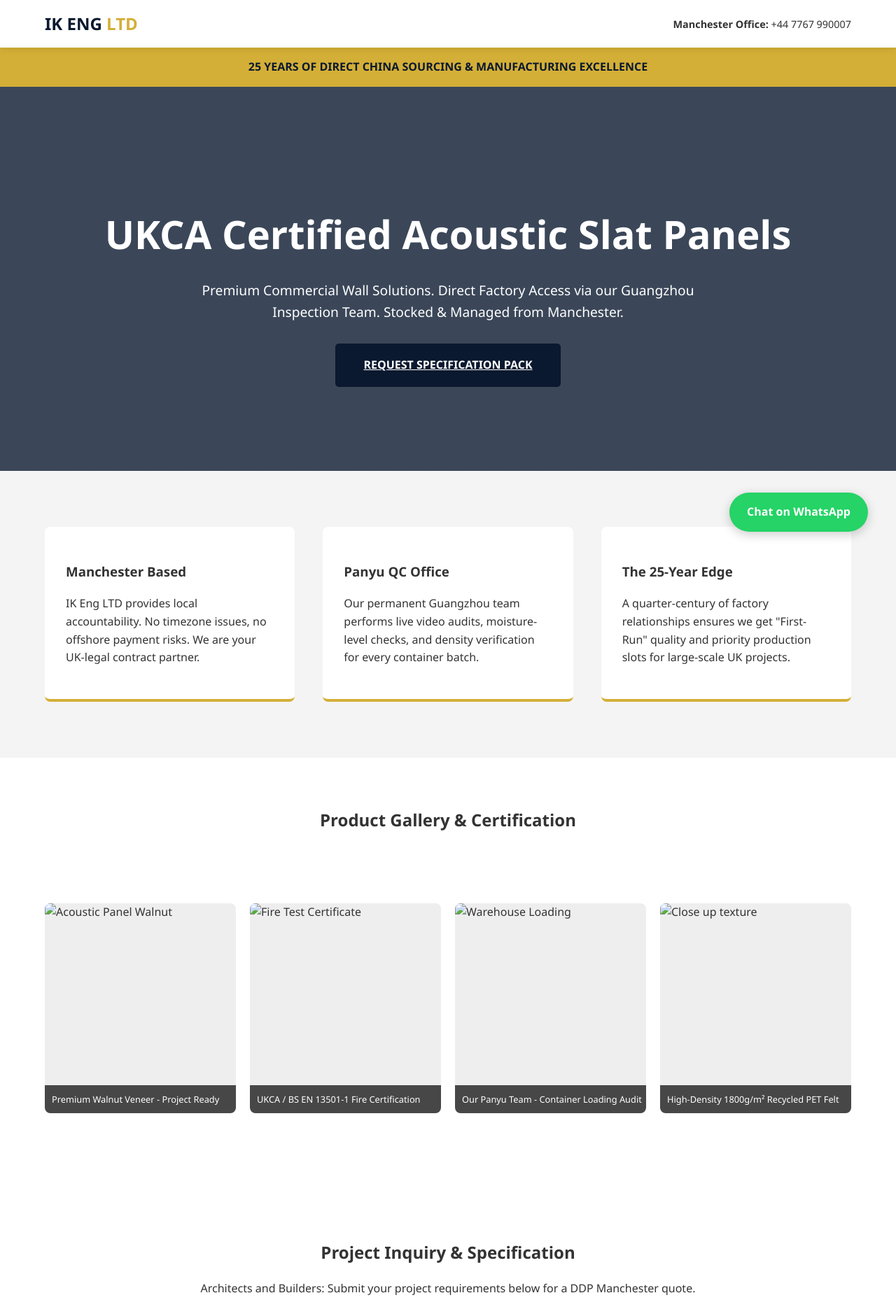
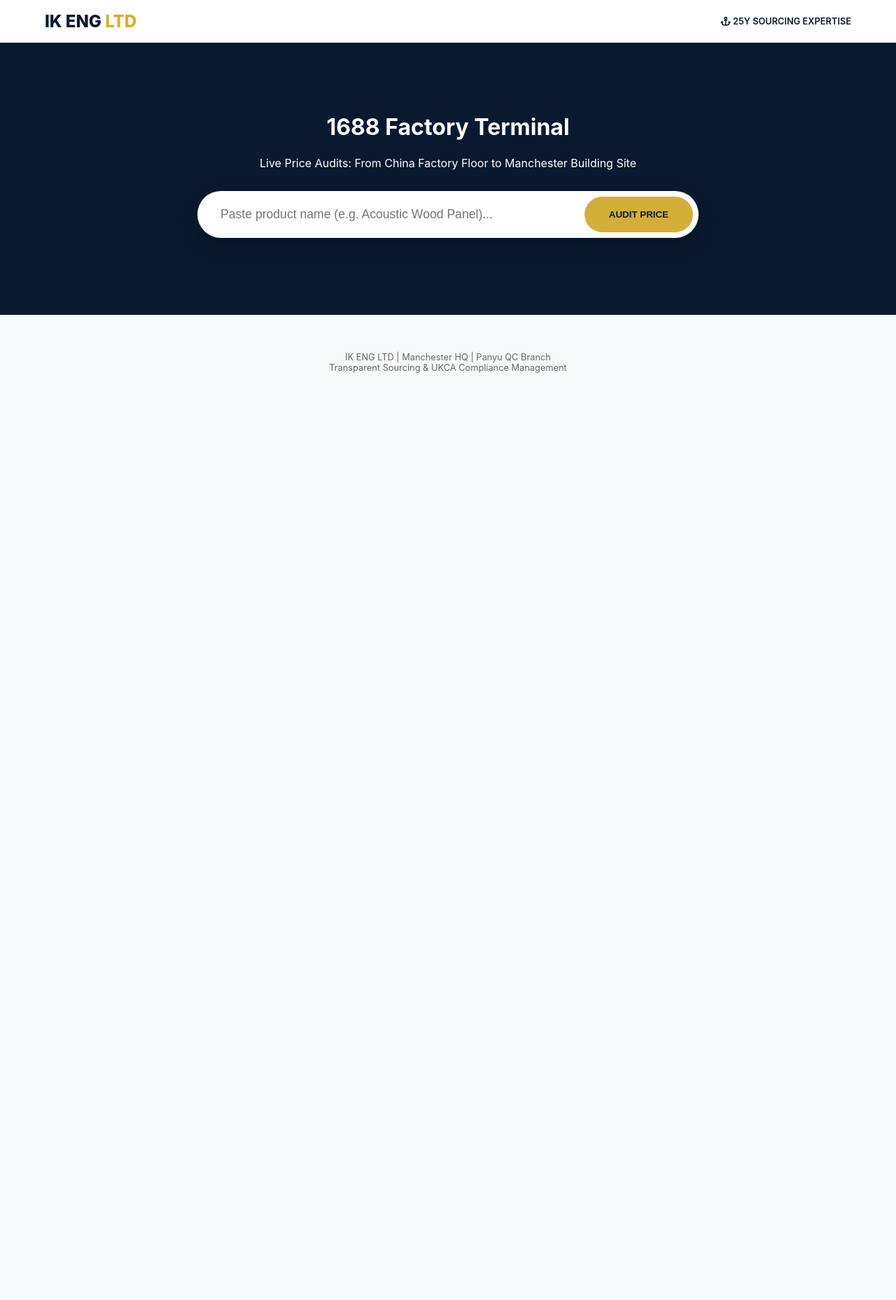
Before and after one commit to saijkp/jyothis-mvp, a plain HTML site: page index.html in a window 1280 px wide. Shown: the top 1858 px of the page at 70% size. After the commit the page ends 800 px from the top, so only its background shows below. Drawn offline with Linux system fonts and the light colour scheme.

Commit message:
Revamp index.html with new title and styles
Updated the title and modified styles for the header, hero section, and various components. Added search functionality and adjusted layout for better user experience.

```diff
--- a/index.html
+++ b/index.html
@@ -3,146 +3,139 @@
 <head>
     <meta charset="UTF-8">
     <meta name="viewport" content="width=device-width, initial-scale=1.0">
-    <title>IK Eng LTD | UKCA Acoustic Solutions | Manchester & Guangzhou</title>
+    <title>IK ENG LTD | Sourcing Terminal</title>
+    <link rel="stylesheet" href="https://cdnjs.cloudflare.com/ajax/libs/font-awesome/6.0.0/css/all.min.css">
     <style>
-        :root {
-            --primary: #0a192f;
-            --accent: #d4af37;
-            --light: #f4f4f4;
-            --text: #333;
+        :root { --primary: #0a192f; --accent: #d4af37; --success: #27ae60; --white: #ffffff; }
+        body { font-family: 'Inter', sans-serif; margin: 0; background: #f8f9fa; color: var(--primary); }
+
+        /* Header */
+        nav { background: var(--white); padding: 1rem 5%; display: flex; justify-content: space-between; align-items: center; box-shadow: 0 2px 10px rgba(0,0,0,0.05); }
+        .logo { font-size: 1.5rem; font-weight: 800; }
+        .logo span { color: var(--accent); }
+
+        /* Hero & Search */
+        .hero { background: var(--primary); color: white; padding: 80px 5%; text-align: center; }
+        .search-box { max-width: 700px; margin: 30px auto; background: white; padding: 8px; border-radius: 50px; display: flex; box-shadow: 0 10px 25px rgba(0,0,0,0.2); }
+        .search-box input { flex: 1; border: none; padding: 15px 25px; font-size: 1.1rem; outline: none; border-radius: 50px; }
+        .search-box button { background: var(--accent); color: var(--primary); border: none; padding: 15px 35px; border-radius: 50px; font-weight: 700; cursor: pointer; transition: 0.3s; }
+        .search-box button:hover { transform: scale(1.05); background: #c5a02c; }
+
+        /* Results Container */
+        #results { max-width: 1100px; margin: -50px auto 50px; padding: 0 20px; }
+        .loading { text-align: center; color: white; display: none; margin-bottom: 20px; }
+
+        /* Audit Card */
+        .card {
+            background: white; border-radius: 12px; padding: 25px; margin-bottom: 20px;
+            display: grid; grid-template-columns: 180px 1fr 250px; gap: 25px;
+            box-shadow: 0 4px 15px rgba(0,0,0,0.1); border-left: 5px solid var(--accent);
+            animation: fadeIn 0.5s ease forwards;
         }
+        @keyframes fadeIn { from { opacity: 0; transform: translateY(20px); } to { opacity: 1; transform: translateY(0); } }
 
-        body { font-family: 'Segoe UI', Roboto, sans-serif; margin: 0; color: var(--text); line-height: 1.6; }
+        .card img { width: 100%; border-radius: 8px; object-fit: cover; aspect-ratio: 1; }
+        .info h3 { margin: 0 0 10px; font-size: 1.1rem; line-height: 1.4; }
+        .prices { display: flex; justify-content: space-between; background: #fcfcfc; padding: 15px; border-radius: 8px; }
+        .price-item { text-align: center; }
+        .price-item label { display: block; font-size: 0.7rem; color: #777; text-transform: uppercase; margin-bottom: 5px; }
+        .price-item span { font-size: 1.2rem; font-weight: 800; }
+        .saving { color: var(--success); font-weight: 900; }
 
-        /* Header & Navigation */
-        header {
-            background: #fff; padding: 15px 5%; display: flex; justify-content: space-between;
-            align-items: center; position: sticky; top: 0; z-index: 1000; box-shadow: 0 2px 10px rgba(0,0,0,0.1);
-        }
-        .brand { font-size: 1.5rem; font-weight: 800; color: var(--primary); }
-        .brand span { color: var(--accent); }
+        .cta-box { display: flex; flex-direction: column; justify-content: center; gap: 10px; border-left: 1px solid #eee; padding-left: 20px; }
+        .btn-wa { background: #25d366; color: white; text-align: center; padding: 12px; border-radius: 6px; text-decoration: none; font-weight: 700; font-size: 0.8rem; }
 
-        /* Hero Section */
-        .hero {
-            background: linear-gradient(rgba(10,25,47,0.8), rgba(10,25,47,0.8)), url('YOUR_HERO_IMAGE_URL.jpg') center/cover;
-            color: white; padding: 120px 5%; text-align: center;
-        }
-        .hero h1 { font-size: 3.5rem; margin-bottom: 20px; }
-        .hero p { font-size: 1.2rem; max-width: 800px; margin: 0 auto 30px; }
-
-        /* Experience Bar */
-        .exp-bar { background: var(--accent); color: var(--primary); padding: 15px; text-align: center; font-weight: bold; }
-
-        /* Product Gallery */
-        .gallery { padding: 80px 5%; display: grid; grid-template-columns: repeat(auto-fit, minmax(250px, 1fr)); gap: 20px; }
-        .gallery-item { border-radius: 8px; overflow: hidden; background: #eee; height: 300px; position: relative; }
-        .gallery-item img { width: 100%; height: 100%; object-fit: cover; }
-        .gallery-label { position: absolute; bottom: 0; background: rgba(0,0,0,0.7); color: white; width: 100%; padding: 10px; font-size: 0.8rem; }
-
-        /* Trust Section */
-        .trust-grid { display: grid; grid-template-columns: repeat(auto-fit, minmax(300px, 1fr)); gap: 40px; padding: 80px 5%; background: var(--light); }
-        .card { background: white; padding: 30px; border-radius: 8px; border-bottom: 4px solid var(--accent); }
-
-        /* WhatsApp Button */
-        .whatsapp-float {
-            position: fixed; bottom: 40px; right: 40px; background: #25d366; color: white;
-            padding: 15px 25px; border-radius: 50px; text-decoration: none; font-weight: bold;
-            box-shadow: 0 4px 15px rgba(0,0,0,0.2); z-index: 1000; display: flex; align-items: center;
-        }
-
-        /* Forms */
-        .contact-section { padding: 80px 5%; max-width: 900px; margin: 0 auto; }
-        input, select, textarea { width: 100%; padding: 15px; margin-bottom: 15px; border: 1px solid #ddd; border-radius: 5px; }
-        .btn { background: var(--primary); color: white; padding: 18px 40px; border: none; border-radius: 5px; cursor: pointer; font-weight: bold; width: 100%; }
-
-        footer { background: var(--primary); color: white; padding: 60px 5%; text-align: center; }
+        footer { text-align: center; padding: 40px; color: #666; font-size: 0.8rem; }
     </style>
 </head>
 <body>
 
-<header>
-    <div class="brand">IK ENG <span>LTD</span></div>
-    <div class="contact-info" style="font-size: 0.9rem;">
-        <strong>Manchester Office:</strong> +44 7767 990007
+<nav>
+    <div class="logo">IK ENG <span>LTD</span></div>
+    <div style="font-weight: 600; font-size: 0.8rem;"><i class="fa-solid fa-anchor"></i> 25Y SOURCING EXPERTISE</div>
+</nav>
+
+<div class="hero">
+    <h1>1688 Factory Terminal</h1>
+    <p>Live Price Audits: From China Factory Floor to Manchester Building Site</p>
+    <div class="search-box">
+        <input type="text" id="query" placeholder="Paste product name (e.g. Acoustic Wood Panel)...">
+        <button onclick="search()">AUDIT PRICE</button>
     </div>
-</header>
-
-<div class="exp-bar">
-    25 YEARS OF DIRECT CHINA SOURCING & MANUFACTURING EXCELLENCE
+    <div id="loader" class="loading"><i class="fas fa-spinner fa-spin"></i> Accessing 1688 Database...</div>
 </div>
 
-<section class="hero">
-    <h1>UKCA Certified Acoustic Slat Panels</h1>
-    <p>Premium Commercial Wall Solutions. Direct Factory Access via our Guangzhou Inspection Team. Stocked & Managed from Manchester.</p>
-    <a href="#quote" class="btn" style="width: auto; display: inline-block;">REQUEST SPECIFICATION PACK</a>
-</section>
-
-<section class="trust-grid">
-    <div class="card">
-        <h3>Manchester Based</h3>
-        <p>IK Eng LTD provides local accountability. No timezone issues, no offshore payment risks. We are your UK-legal contract partner.</p>
+<div id="results">
     </div>
-    <div class="card">
-        <h3>Panyu QC Office</h3>
-        <p>Our permanent Guangzhou team performs live video audits, moisture-level checks, and density verification for every container batch.</p>
-    </div>
-    <div class="card">
-        <h3>The 25-Year Edge</h3>
-        <p>A quarter-century of factory relationships ensures we get "First-Run" quality and priority production slots for large-scale UK projects.</p>
-    </div>
-</section>
-
-<div class="section-title" style="text-align: center; padding-top: 50px;">
-    <h2>Product Gallery & Certification</h2>
-</div>
-
-<section class="gallery">
-    <div class="gallery-item">
-        <img src="YOUR_IMAGE_LINK_1.jpg" alt="Acoustic Panel Walnut">
-        <div class="gallery-label">Premium Walnut Veneer - Project Ready</div>
-    </div>
-    <div class="gallery-item">
-        <img src="YOUR_IMAGE_LINK_2.jpg" alt="Fire Test Certificate">
-        <div class="gallery-label">UKCA / BS EN 13501-1 Fire Certification</div>
-    </div>
-    <div class="gallery-item">
-        <img src="YOUR_IMAGE_LINK_3.jpg" alt="Warehouse Loading">
-        <div class="gallery-label">Our Panyu Team - Container Loading Audit</div>
-    </div>
-    <div class="gallery-item">
-        <img src="YOUR_IMAGE_LINK_4.jpg" alt="Close up texture">
-        <div class="gallery-label">High-Density 1800g/m² Recycled PET Felt</div>
-    </div>
-</section>
-
-<section class="contact-section" id="quote">
-    <div style="text-align: center; margin-bottom: 40px;">
-        <h2>Project Inquiry & Specification</h2>
-        <p>Architects and Builders: Submit your project requirements below for a DDP Manchester quote.</p>
-    </div>
-    <form action="YOUR_FORM_HANDLER_OR_EMAIL" method="POST">
-        <input type="text" placeholder="Contact Name" required>
-        <input type="text" placeholder="Company Name (Architectural/Building Firm)" required>
-        <select required>
-            <option value="">Project Type</option>
-            <option value="commercial">Commercial Office / Hospitality</option>
-            <option value="residential">Luxury Residential Developer</option>
-            <option value="public">Public Sector / Education</option>
-        </select>
-        <input type="number" placeholder="Estimated Quantity (Panels or Sqm)">
-        <textarea rows="5" placeholder="Special Requirements (e.g. Custom 3000mm heights, Fire Rating needs)"></textarea>
-        <button type="submit" class="btn">SEND INQUIRY</button>
-    </form>
-</section>
-
-<a href="https://wa.me/447767990007" class="whatsapp-float" target="_blank">
-    <span>Chat on WhatsApp</span>
-</a>
 
 <footer>
-    <p><strong>IK ENG LTD</strong><br>Manchester, United Kingdom | Panyu District, Guangzhou, China</p>
-    <p style="font-size: 0.8rem; opacity: 0.7;">Company Registered in England & Wales. Specialists in High-Volume Acoustic Procurement since 2001.</p>
+    <p>IK ENG LTD | Manchester HQ | Panyu QC Branch<br>Transparent Sourcing & UKCA Compliance Management</p>
 </footer>
+
+<script>
+    async function search() {
+        const query = document.getElementById('query').value;
+        const resultsDiv = document.getElementById('results');
+        const loader = document.getElementById('loader');
+
+        if (!query) return alert("Enter a search term");
+
+        // Clear and Show Loading
+        resultsDiv.innerHTML = '';
+        loader.style.display = 'block';
+
+        try {
+            // Talk to your Netlify Python Function
+            const response = await fetch(`/.netlify/functions/search?q=${encodeURIComponent(query)}`);
+            const data = await response.json();
+
+            loader.style.display = 'none';
+
+            if (!data || data.length === 0) {
+                resultsDiv.innerHTML = '<p style="text-align:center">No matches found. Try more general keywords.</p>';
+                return;
+            }
+
+            data.forEach(item => {
+                const retail = (item.landed_gbp * 4.5).toFixed(2);
+                const saving = (((retail - item.landed_gbp) / retail) * 100).toFixed(0);
+
+                resultsDiv.innerHTML += `
+                    <div class="card">
+                        <img src="${item.img}" alt="Product Image">
+                        <div class="info">
+                            <h3>${item.title.substring(0, 90)}...</h3>
+                            <div class="prices">
+                                <div class="price-item">
+                                    <label>Factory</label>
+                                    <span>¥${item.price_cny}</span>
+                                </div>
+                                <div class="price-item">
+                                    <label>Landed MCR</label>
+                                    <span style="color:var(--primary)">£${item.landed_gbp}</span>
+                                </div>
+                                <div class="price-item">
+                                    <label>UK Showroom</label>
+                                    <span style="text-decoration:line-through; color:#999">£${retail}</span>
+                                    <div class="saving">SAVE ${saving}%</div>
+                                </div>
+                            </div>
+                        </div>
+                        <div class="cta-box">
+                            <a href="https://wa.me/447767990007" class="btn-wa">VERIFY THIS FACTORY</a>
+                            <p style="font-size:0.65rem; color:#888; text-align:center">IK Eng LTD covers QC, Fire-Safety, & Sea Freight DDP.</p>
+                        </div>
+                    </div>
+                `;
+            });
+
+        } catch (error) {
+            console.error(error);
+            loader.style.display = 'none';
+            alert("Search currently unavailable. Check your API key/Netlify Logs.");
+        }
+    }
+</script>
 
 </body>
 </html>
```
